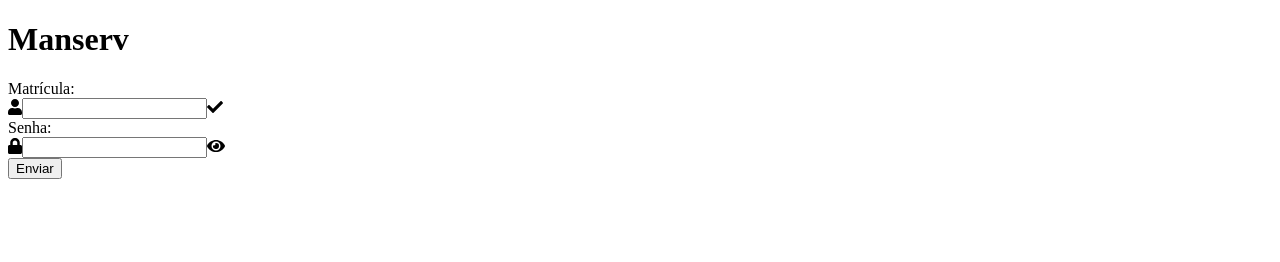
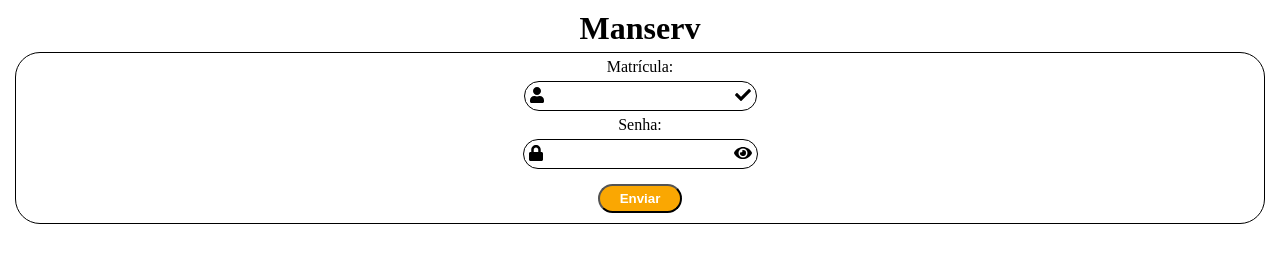
Before and after one commit to decimo3/ruan.manserv.utlight, a website: page website/login.html in a window 1280 px wide. Drawn offline with Linux system fonts and the light colour scheme.

Commit message:
fixed style file path

```diff
--- a/website/login.html
+++ b/website/login.html
@@ -5,7 +5,7 @@
     <meta charset="UTF-8">
     <meta http-equiv="X-UA-Compatible" content="IE=edge">
     <meta name="viewport" content="width=device-width, initial-scale=1.0">
-  <link rel="stylesheet" href="./login.css">
+    <link rel="stylesheet" href="./index.css">
     <link rel="stylesheet" href="./node_modules/@fortawesome/fontawesome-free/css/all.css">
     <script defer src="./node_modules/@fortawesome/fontawesome-free/js/all.js"></script>
     <title>Manserv - UT Light</title>
```
Lines whose indentation alone changed are shown as unchanged.
